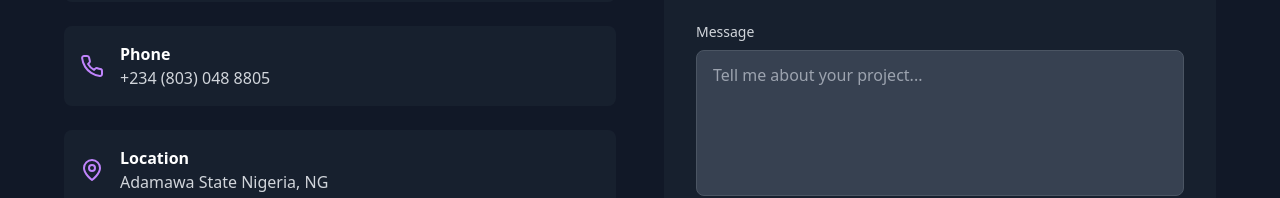
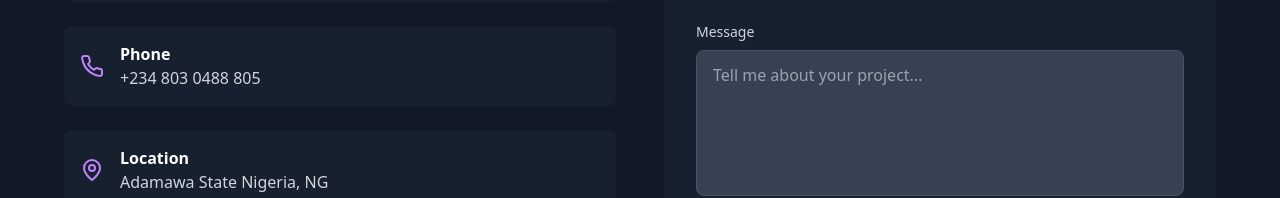
Before and after one commit to DavidManiIbrahim/webDev-portfolio, a React (Vite) app: page / in a window 1280 px wide. Shown: the part 6218-6416 px from the top of the page. Built offline with nearby package versions, Linux system fonts and the light colour scheme; no server answers.

Commit message:
updated projects url

```diff
--- a/src/components/Contact.tsx
+++ b/src/components/Contact.tsx
@@ -61,7 +61,7 @@ const Contact = () => {
     {
       icon: <Phone className="w-6 h-6" />,
       title: 'Phone',
-      value: '+234 (803) 048 8805',
+      value: '+234 803 0488 805',
       link: 'tel:+234 803 0488 805'
     },
     {
--- a/src/components/Projects.tsx
+++ b/src/components/Projects.tsx
@@ -37,7 +37,7 @@ const Projects = () => {
       description: 'A comprehensive record management system for recording and tracking customers job request.',
       image: '/arms.png',
       tech: ['React', 'TypeScript', 'TailwindCSS', 'Node', 'Express', 'MongoDB'],
-      liveUrl: 'https://abelov-technical-records.onrender.com/',
+      liveUrl: 'https://abelov-technical-records-main.onrender.com/',
       githubUrl: 'https://github.com/DavidManiIbrahim/Abelov-Technical-Records-main',
       featured: true
     },
```
